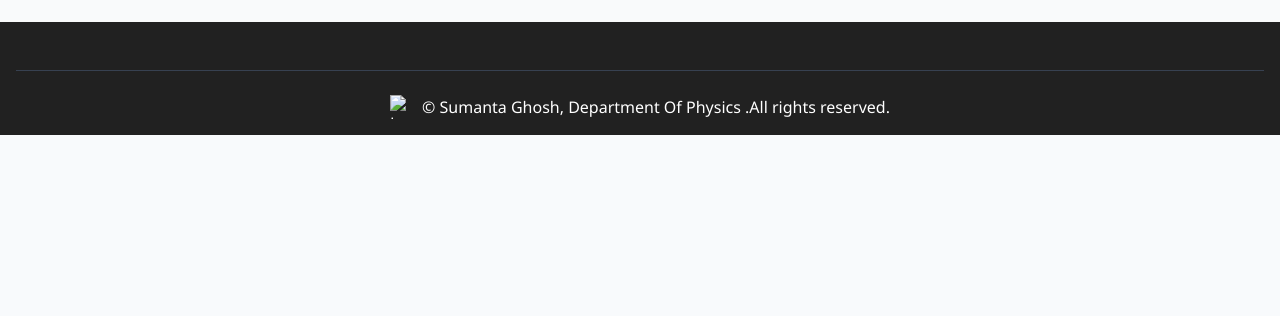
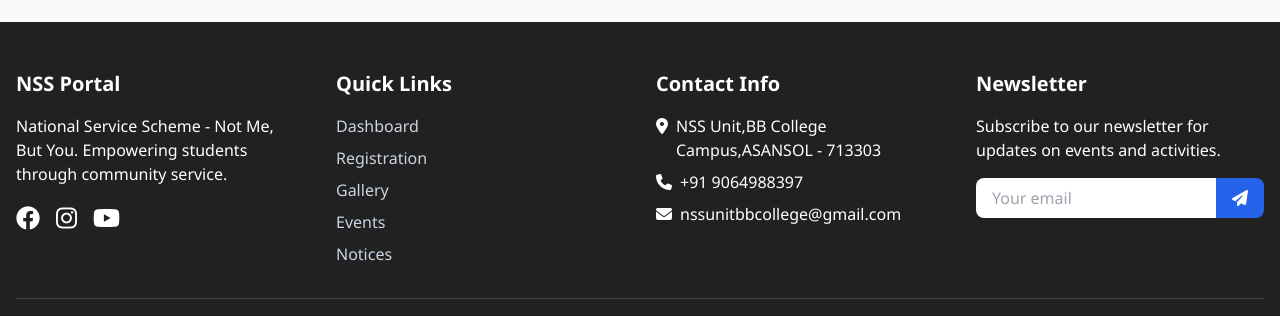
Before and after one commit to nssbbc/nssbbc, a plain HTML site: page notice.html in a window 1280 px wide. Shown: the part 1141-1457 px from the top of the page. Before the commit the page ends 1276 px from the top, so only its background shows below. Drawn offline with nearby package versions, Linux system fonts and the light colour scheme.

Commit message:
Update notice.html

```diff
--- a/notice.html
+++ b/notice.html
@@ -56,12 +56,68 @@
   <!-- ===== Footer ===== -->
   <footer class="footer">
         <div class="container mx-auto px-4">
+            <div class="grid grid-cols-1 md:grid-cols-4 gap-8 mb-8">
+                <div>
+                    <h3 class="text-xl font-semibold mb-4">NSS Portal</h3>
+                    <p class="mb-4">National Service Scheme - Not Me, But You. Empowering students through community service.</p>
+                    <div class="flex space-x-4">
+                        <a href="https://www.facebook.com/share/178Lp2qU51/" class="text-2xl"><i class="fab fa-facebook"></i></a>
+
+                        <a href="https://www.instagram.com/bbcollegenssunit_asansol?igsh=MTVjdWpld3FpamYwcg==" class="text-2xl"><i class="fab fa-instagram"></i></a>
+                        <a href="https://youtube.com/@bbcollegeasansolnssunit?si=imOTGxa4kObgs_0m" class="text-2xl"><i class="fab fa-youtube"></i></a>
+                    </div>
+                </div>
+
+                <div>
+                    <h3 class="text-xl font-semibold mb-4">Quick Links</h3>
+                    <ul class="space-y-2">
+                        <li><a href="index.html" class="footer-link">Dashboard</a></li>
+                        <li><a href="registration.html" class="footer-link">Registration</a></li>
+                        <li><a href="gallery.html" class="footer-link">Gallery</a></li>
+                        <li><a href="events.html" class="footer-link">Events</a></li>
+                        <li><a href="notice.html" class="footer-link">Notices</a></li>
+                    </ul>
+                </div>
+
+                <div>
+                    <h3 class="text-xl font-semibold mb-4">Contact Info</h3>
+                    <ul class="space-y-2">
+                        <li class="flex items-start">
+                            <i class="fas fa-map-marker-alt mt-1 mr-2"></i>
+                            <span>NSS Unit,BB College Campus,ASANSOL - 713303</span>
+                        </li>
+                        <li class="flex items-start">
+                            <i class="fas fa-phone mt-1 mr-2"></i>
+                            <span>+91 9064988397</span>
+                        </li>
+                        <li class="flex items-start">
+                            <i class="fas fa-envelope mt-1 mr-2"></i>
+                            <span>nssunitbbcollege@gmail.com</span>
+                        </li>
+                    </ul>
+                </div>
+
+                <div>
+                    <h3 class="text-xl font-semibold mb-4">Newsletter</h3>
+                    <p class="mb-4">Subscribe to our newsletter for updates on events and activities.</p>
+                    <form>
+                        <div class="flex">
+                            <input type="email" placeholder="Your email" class="px-4 py-2 rounded-l-lg w-full">
+                            <button type="submit" class="bg-blue-600 text-white px-4 py-2 rounded-r-lg">
+                                <i class="fas fa-paper-plane"></i>
+                            </button>
+                        </div>
+                    </form>
+                </div>
+            </div>
+
             <div class="border-t border-gray-700 pt-6 flex items-center justify-center space-x-2">
-        <img src="n.png" alt="Logo" class="w-6 h-6 object-contain">
+
                 <p>&copy; Sumanta Ghosh, Department Of Physics .All rights reserved.</p>
             </div>
         </div>
     </footer>
+
 
   <!-- ===== Notices Script ===== -->
   <script>
```
Lines whose indentation alone changed are shown as unchanged.
